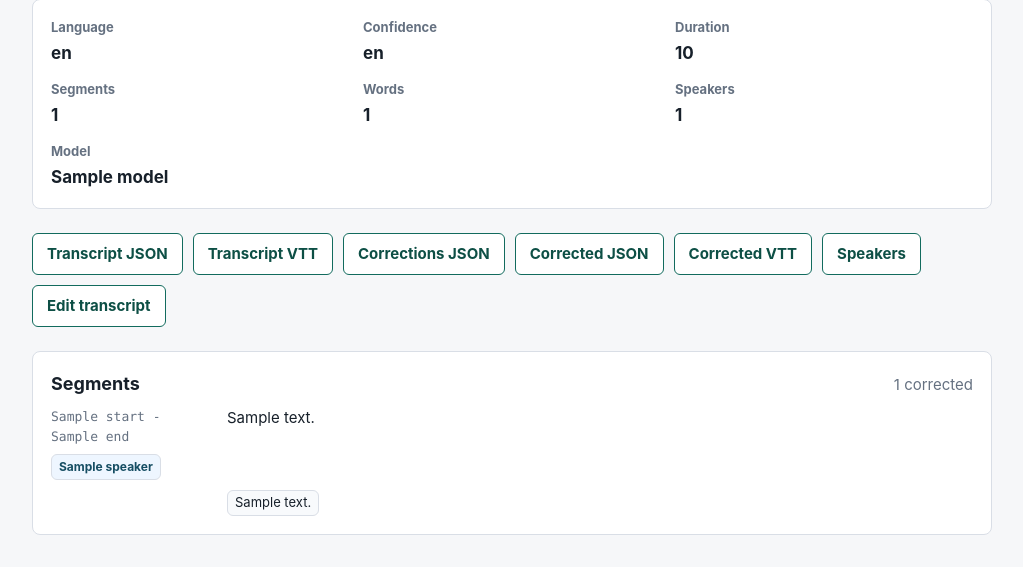
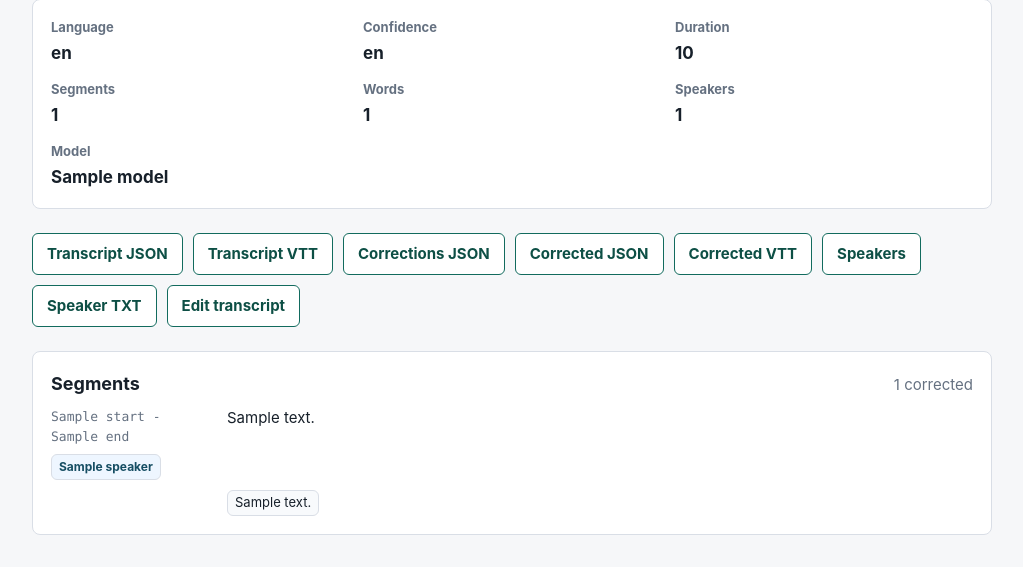
Before and after one commit to tyrimedio/openphonic, a FastAPI app: template openphonic/templates/transcript.html in a window 1280 px wide. Shown: the part 134-701 px from the top of the page, without its empty margins (128-1151 px from the left). Run offline with FastAPI, Linux system fonts and the light colour scheme; the template is opened without the code that fills it: most values are stand-ins (such as "Sample title", 1, 10 or a date in 2020).

Commit message:
Add speaker transcript export

```diff
--- a/openphonic/api/routes.py
+++ b/openphonic/api/routes.py
@@ -557,6 +557,21 @@ def _vtt_cue_text(value: Any) -> str:
     return " ".join(str(value or "").split())
 
 
+def _speaker_transcript_text(segments: list[dict[str, Any]]) -> str:
+    lines: list[str] = []
+    for segment in segments:
+        text = " ".join(str(segment.get("text") or "").split())
+        if not text:
+            continue
+        speaker = segment.get("speaker")
+        if isinstance(speaker, dict):
+            label = str(speaker.get("label") or speaker.get("speaker") or "Unknown")
+        else:
+            label = "Unknown"
+        lines.append(f"[{segment['start']} - {segment['end']}] {label}: {text}")
+    return "\n".join(lines) + ("\n" if lines else "")
+
+
 def _speaker_label_map(corrections: dict[str, Any] | None) -> dict[str, str]:
     if corrections is None:
         return {}
@@ -952,6 +967,9 @@ def transcript_page(request: Request, job_id: str):
             "download_url": _artifact_url(job_id, artifact_name),
             "vtt_url": _artifact_url(job_id, vtt_name) if vtt_name in artifacts else None,
             "speaker_url": speaker_url,
+            "speaker_transcript_url": f"/api/jobs/{job_id}/transcript/speakers.txt"
+            if diarization is not None
+            else None,
             "edit_url": f"/jobs/{job_id}/transcript/edit",
             "corrected_json_url": f"/api/jobs/{job_id}/transcript/corrected.json"
             if corrections is not None
@@ -1420,6 +1438,23 @@ def download_corrected_transcript_vtt(job_id: str):
     )
 
 
+@router.get("/api/jobs/{job_id}/transcript/speakers.txt")
+def download_speaker_transcript(job_id: str):
+    _ensure_ready()
+    record = _require_job(job_id)
+    transcript, _artifact_name = _load_transcript_artifact(job_id, record.transcript_path)
+    transcript_corrections = _load_transcript_corrections(job_id)
+    diarization, _diarization_name = _load_diarization_artifact(job_id)
+    speaker_corrections = _load_speaker_corrections(job_id)
+    segments = _transcript_segments(transcript, transcript_corrections)
+    _annotate_transcript_speakers(segments, diarization, speaker_corrections)
+    return Response(
+        _speaker_transcript_text(segments),
+        media_type="text/plain",
+        headers={"Content-Disposition": 'attachment; filename="speaker_transcript.txt"'},
+    )
+
+
 @router.get("/api/jobs/{job_id}/artifacts")
 def list_artifacts_api(job_id: str) -> list[dict]:
     _ensure_ready()
--- a/openphonic/templates/transcript.html
+++ b/openphonic/templates/transcript.html
@@ -69,6 +69,9 @@
         {% if speaker_url %}
           <a class="button secondary" href="{{ speaker_url }}">Speakers</a>
         {% endif %}
+        {% if speaker_transcript_url %}
+          <a class="button secondary" href="{{ speaker_transcript_url }}">Speaker TXT</a>
+        {% endif %}
         <a class="button secondary" href="{{ edit_url }}">Edit transcript</a>
       </section>
 
```
Also changed, not shown: tests/test_api.py (+27 -0 lines).
